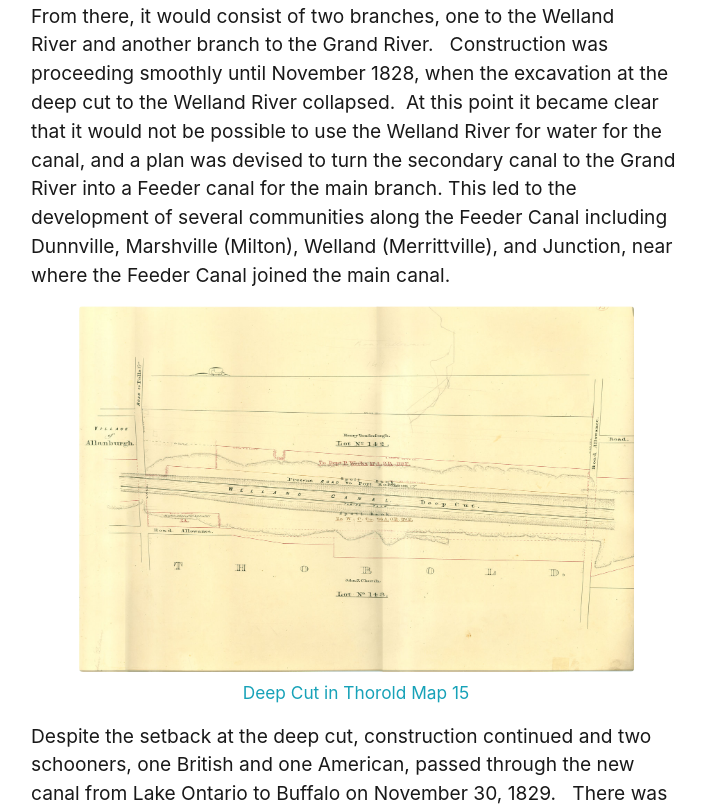
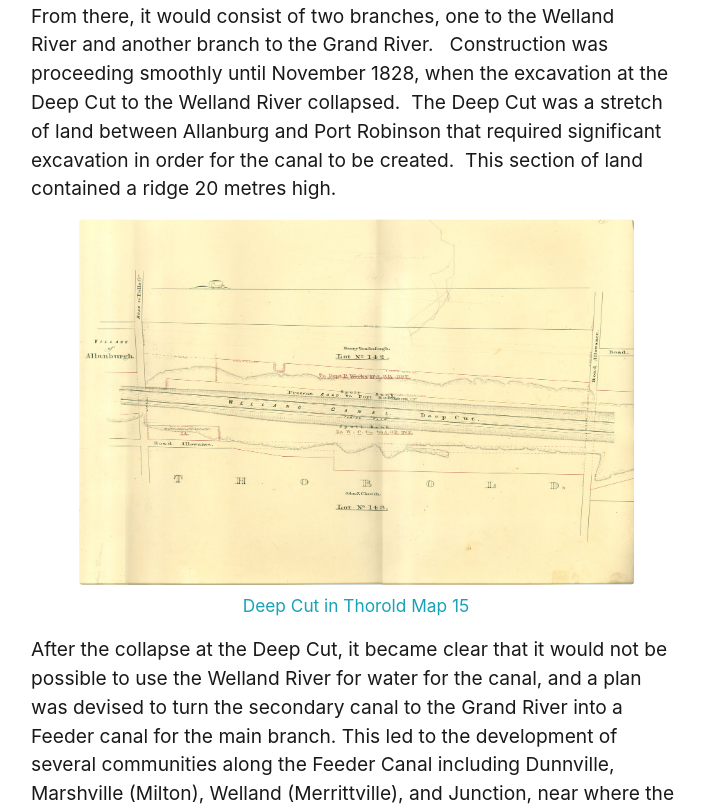
Before and after one commit to chantalcameron/Welland-Canal-Survey-Maps, a Jekyll site: the page built from pages/about.md, in a window 1280 px wide and 1400 px high, scrolled down 1123 px. Shown: the part 285-1097 px from the top of the window, without its empty margins (284-989 px from the left). Built offline with Jekyll 4.4.1, drawn with Linux system fonts in a browser that asks for light colours; some of the changed text lies outside the part shown.

Commit message:
Update about.md

```diff
--- a/pages/about.md
+++ b/pages/about.md
@@ -18,11 +18,15 @@
 
 {% include feature/image.html objectid="item61" width="50" %}
 
-The canal was to run from Lake Ontario up the Twelve Mile Creek.  From there, it would consist of two branches, one to the Welland River and another branch to the Grand River.   Construction was proceeding smoothly until November 1828, when the excavation at the deep cut to the Welland River collapsed.  At this point it became clear that it would not be possible to use the Welland River for water for the canal, and a plan was devised to turn the secondary canal to the Grand River into a Feeder canal for the main branch.  This led to the development of several communities along the Feeder Canal including Dunnville, Marshville (Milton), Welland (Merrittville), and Junction, near where the Feeder Canal joined the main canal.
+The canal was to run from Lake Ontario up the Twelve Mile Creek.  From there, it would consist of two branches, one to the Welland River and another branch to the Grand River.   Construction was proceeding smoothly until November 1828, when the excavation at the Deep Cut to the Welland River collapsed.  The Deep Cut was a stretch of land between Allanburg and Port Robinson that required significant excavation in order for the canal to be created.  This section of land contained a ridge 20 metres high.
 
 {% include feature/image.html objectid="item33" width="50" %}
 
-Despite the setback at the deep cut, construction continued and two schooners, one British and one American, passed through the new canal from Lake Ontario to Buffalo on November 30, 1829.   There was much work still to be done to complete the canal, which was not finished until 1834.  The initial canal ran south from Port Dalhousie along Twelve Mile Creek to St. Catharines and the Welland River.  An extension was built in 1833 to Gravelly Bay, now Port Colborne.
+After the collapse at the Deep Cut, it became clear that it would not be possible to use the Welland River for water for the canal, and a plan was devised to turn the secondary canal to the Grand River into a Feeder canal for the main branch.  This led to the development of several communities along the Feeder Canal including Dunnville, Marshville (Milton), Welland (Merrittville), and Junction, near where the Feeder Canal joined the main canal.
+
+{% include feature/image.html objectid="item14" width="50" %}
+
+Construction continued and two schooners, one British and one American, passed through the new canal from Lake Ontario to Buffalo on November 30, 1829.   There was much work still to be done to complete the canal, which was not finished until 1834.  The initial canal ran south from Port Dalhousie along Twelve Mile Creek to St. Catharines and the Welland River.  An extension was built in 1833 to Gravelly Bay, now Port Colborne.
 
 {% include feature/image.html objectid="item20" width="50" %}
 
```
